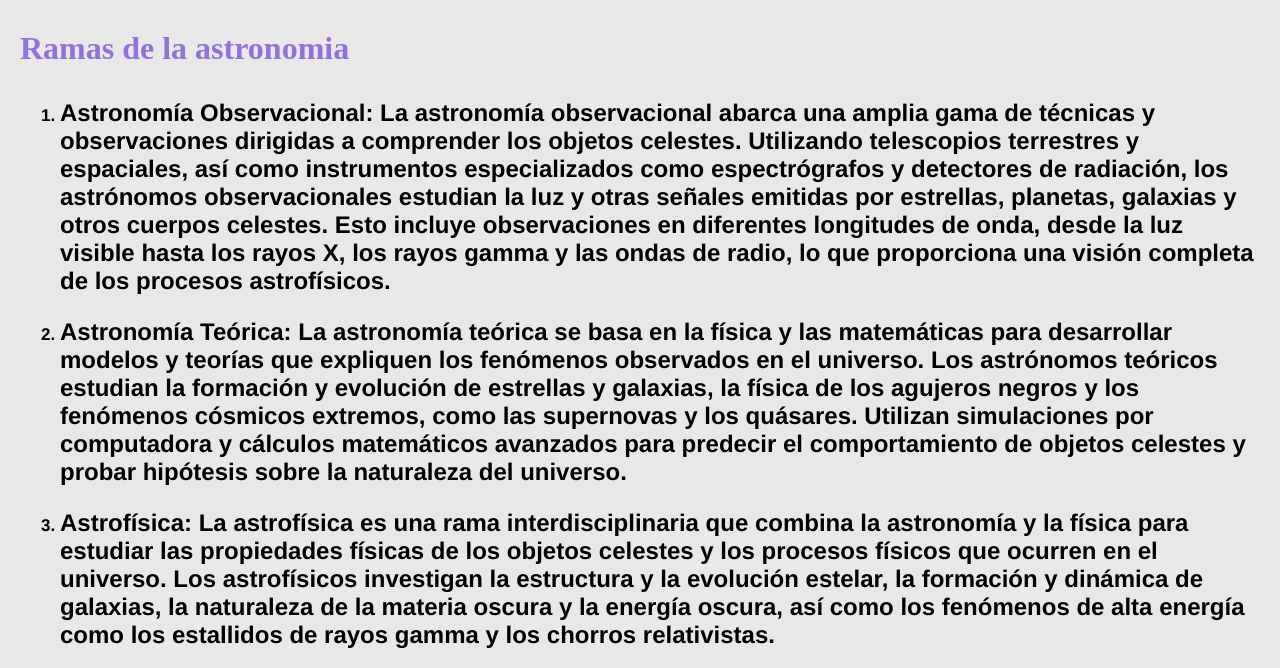
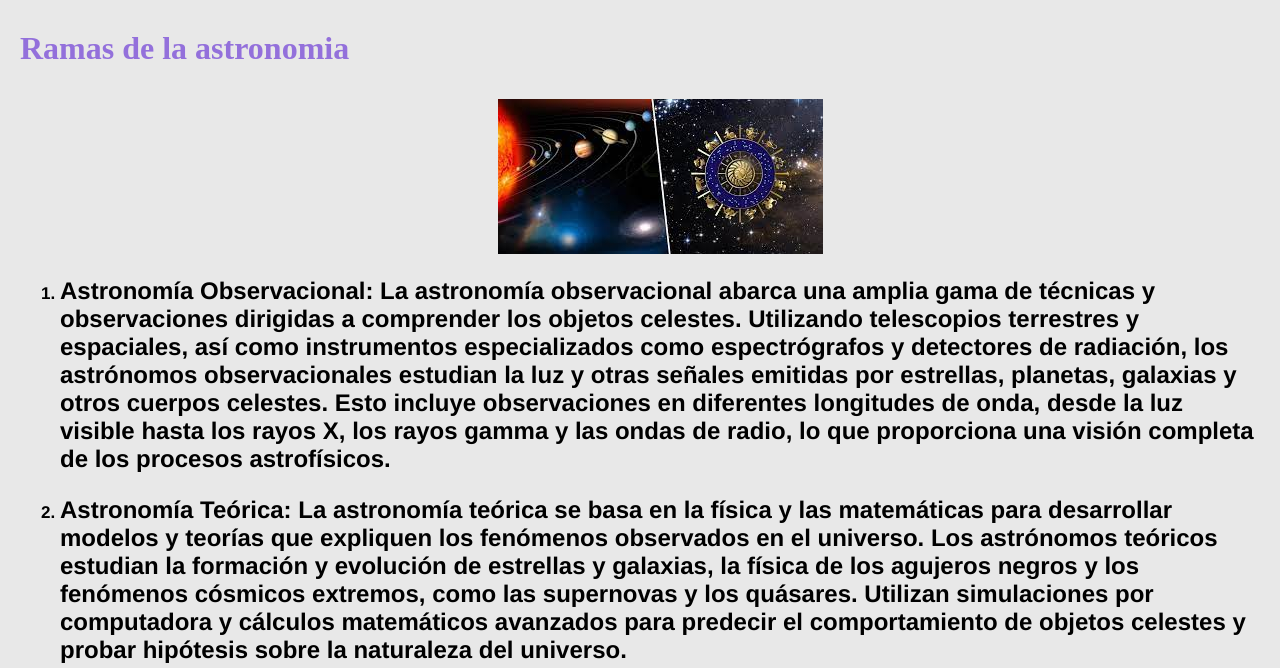
Before and after one commit to Bryan2007tqm/site, a plain HTML site: page astronomia.html in a window 1280 px wide. Shown: the part 1114-1782 px from the top of the page. Drawn offline with Linux system fonts and the light colour scheme; files whose address does not match are found by name.

Commit message:
Update astronomia.html

```diff
--- a/astronomia.html
+++ b/astronomia.html
@@ -22,10 +22,12 @@
 <body marginwidth="20"><!--aqui se pone marco, de igual forma tiene que estar igual en todos los HTML-->
     <h1><font style="font-weight: bold;font-family: optima;" color="#6A5ACD" size="18">ASTRONOMÍA</font> </h1>
     <h1> <font style="font-family: helvetica;"color="black" size="5" /font> En este apartado conocerás acerca de la astronomía, desde su concepto e importancia hasta su historia y sus principios. </h1>
-        <center><h1><img src="C:\Users\bryan\OneDrive\Desktop\IMAGENES DE ASTRONOMIA\IMAGEN 2.jpg"> <br> </h1></center>
+        <center><h1><img src="https://github.com/Bryan2007tqm/site/blob/main/IMAGENES%20DE%20ASTRONOMIA/IMAGEN%202.jpg?raw=true"> <br> </h1></center>
             <h1> <font style="font-family: helvetica;"color="black" size="5"> La astronomía es una rama de la ciencia que se ocupa del estudio de los cuerpos celestes, como las estrellas, los planetas, los cometas, los asteroides y las galaxias, así como de los fenómenos que ocurren fuera de la atmósfera terrestre. Los astrónomos observan, analizan y tratan de comprender la naturaleza, el origen, la evolución y el comportamiento de estos objetos y fenómenos celestes utilizando observaciones astronómicas y principios de la física y la matemática. La astronomía tiene aplicaciones tanto teóricas como prácticas, desde el estudio del universo y su evolución hasta la navegación espacial, la exploración de otros planetas y la búsqueda de vida extraterrestre. </h1></font>
             <h1> <font style="font-weight: bold; font-family: 'Times New Roman';"color="9370DB" size="6">Ramas de la astronomia</h1></font>
             <ol style="font-size: 17px">
+
+                    <center><h1><img src="https://github.com/Bryan2007tqm/site/blob/main/IMAGENES%20DE%20ASTRONOMIA/IMAGEN%204.jpg?raw=true"> <br> </h1></center>
         <li> <h1> <font style="font-family: helvetica;"color="black" size="5"> Astronomía Observacional:
             La astronomía observacional abarca una amplia gama de técnicas y observaciones dirigidas a comprender los objetos celestes. Utilizando telescopios terrestres y espaciales, así como instrumentos especializados como espectrógrafos y detectores de radiación, los astrónomos observacionales estudian la luz y otras señales emitidas por estrellas, planetas, galaxias y otros cuerpos celestes. Esto incluye observaciones en diferentes longitudes de onda, desde la luz visible hasta los rayos X, los rayos gamma y las ondas de radio, lo que proporciona una visión completa de los procesos astrofísicos.
          </h1></font></li>
@@ -46,6 +48,7 @@
             <h1> <font style="font-family: helvetica;"color="black" size="5"> Por otro lado, la astronomía teórica nos lleva más allá de lo que podemos ver directamente, utilizando la física y las matemáticas para desarrollar modelos y teorías que explican los fenómenos observados. Los astrónomos teóricos estudian la física de los agujeros negros, la naturaleza de la materia oscura y la energía oscura, y la evolución del universo en su conjunto. Sus modelos nos ayudan a interpretar observaciones observacionales y a predecir nuevos descubrimientos.
 
             </h1></font>
+         <center><h1><img src="https://github.com/Bryan2007tqm/site/blob/main/IMAGENES%20DE%20ASTRONOMIA/IMAGEN%206.jpg?raw=true"> <br> </h1></center>
             <h1> <font style="font-family: helvetica;"color="black" size="5"> La combinación de observaciones y teoría nos ha llevado a grandes avances en nuestra comprensión del cosmos, desde la formación de las primeras estrellas y galaxias hasta la estructura a gran escala del universo. La cosmología nos permite explorar preguntas fundamentales sobre el origen y el destino del universo, así como nuestra propia existencia en él. </h1></font>
             <h1> <font style="font-family: helvetica;"color="black" size="5">
                 En resumen, la astronomía es una ventana hacia lo desconocido, una búsqueda infinita de conocimiento que nos permite explorar los misterios del universo y nuestro lugar en él. A medida que continuamos avanzando en nuestra comprensión, nos acercamos cada vez más a desentrañar los secretos del cosmos y a comprender nuestra propia existencia en el vasto panorama del espacio y el tiempo. </h1></font>
```
